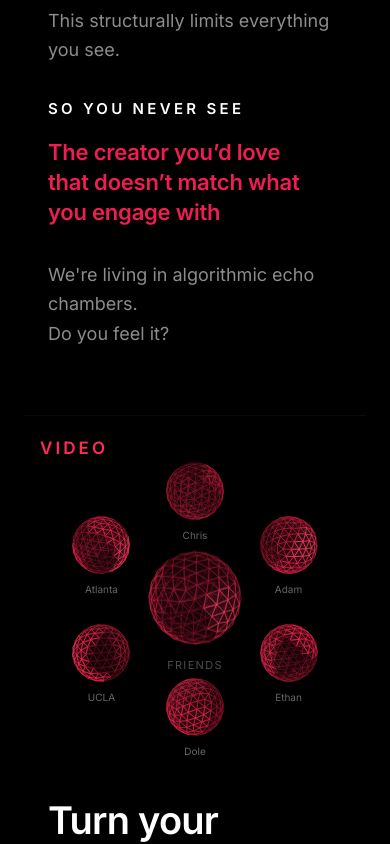
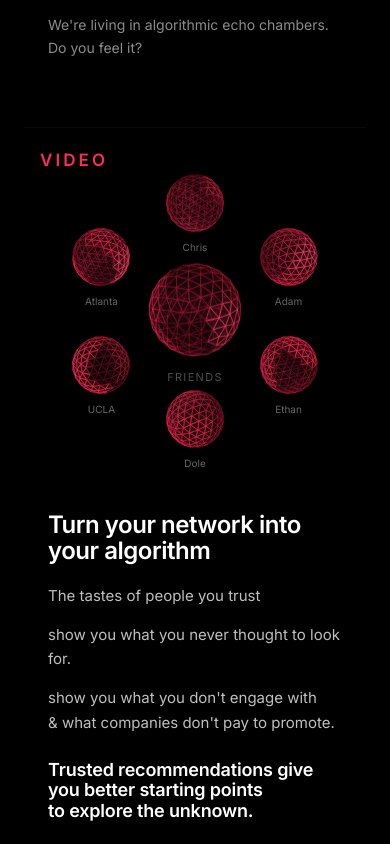
Before and after one commit to sn-ux/blueprint, a Next.js app: page / in a window 390 px wide. Shown: the part 1800-2644 px from the top of the page. Built offline with nearby package versions, Linux system fonts and the light colour scheme; no server answers; the database is empty.

Commit message:
Add Connect page with email contact box

```diff
--- a/app/page.tsx
+++ b/app/page.tsx
@@ -2684,7 +2684,7 @@ export default function LandingPage() {
           {/* ── Group 1: Headline ─────────────────────────────────────────────── */}
           <div style={{ maxWidth: 600 }}>
             <h2
-              className="text-[52px] md:text-[60px] lg:text-[64px] font-semibold leading-[1.05] text-white"
+              className="text-[28px] md:text-[60px] lg:text-[64px] font-semibold leading-[1.05] text-white"
               style={{ letterSpacing: "-0.02em" }}
             >
               The internet runs on one bad model.
@@ -2699,7 +2699,7 @@ export default function LandingPage() {
               {/* CSS grid: col1 = fixed-width label, col2 = arrow, col3 = description.
                   Guarantees → sits on exactly the same vertical axis for both rows. */}
               <p
-                className="text-[20px] md:text-[22px] font-normal leading-[1.45]"
+                className="text-[15px] leading-[1.65] md:text-[22px] md:leading-[1.45] font-normal"
                 style={{ display: "grid", gridTemplateColumns: "5em 2em 1fr", alignItems: "baseline" }}
               >
                 <strong style={{ color: "rgba(255,255,255,0.97)", letterSpacing: "0.08em", fontFamily: "ui-monospace, monospace" }}>SEARCH</strong>
@@ -2707,7 +2707,7 @@ export default function LandingPage() {
                 <span style={{ color: "rgba(255,255,255,0.75)" }}>shows what you know to look for</span>
               </p>
               <p
-                className="text-[20px] md:text-[22px] font-normal leading-[1.45]"
+                className="text-[15px] leading-[1.65] md:text-[22px] md:leading-[1.45] font-normal"
                 style={{ display: "grid", gridTemplateColumns: "5em 2em 1fr", alignItems: "baseline" }}
               >
                 <strong style={{ color: "rgba(255,255,255,0.97)", letterSpacing: "0.08em", fontFamily: "ui-monospace, monospace" }}>FEED</strong>
@@ -2720,7 +2720,7 @@ export default function LandingPage() {
           {/* ── Bridge: structural consequence ───────────────────────────────── */}
           <div className="mt-[6vh]" style={{ maxWidth: 600 }}>
             <p
-              className="text-[18px] md:text-[19px] font-normal leading-relaxed"
+              className="text-[14px] leading-relaxed md:text-[19px] font-normal"
               style={{ color: "rgba(255,255,255,0.55)" }}
             >
               This structurally limits everything you see.
@@ -2730,7 +2730,7 @@ export default function LandingPage() {
           {/* ── Group 3: SO YOU NEVER SEE + rotating line ────────────────────── */}
           {/* minHeight covers label + gap + 2 lines of carousel at 25px max.
               Container dimensions never change → nothing above/below shifts. */}
-          <div className="mt-[4vh]" style={{ maxWidth: 600, minHeight: 130 }}>
+          <div className="mt-[4vh]" style={{ maxWidth: 600, minHeight: isMobile ? 80 : 130 }}>
             {/* "SO YOU NEVER SEE" — strong transition marker, not a whisper */}
             <p
               className="text-[15px] font-semibold uppercase"
@@ -2741,7 +2741,7 @@ export default function LandingPage() {
             {/* Carousel line — grown to feel like a key statement            */}
             <p
               key={discoveryIdx}
-              className="text-[22px] md:text-[25px] font-semibold leading-snug mt-4"
+              className="text-[17px] md:text-[25px] font-semibold leading-snug mt-4"
               style={{
                 color: COMPANIES[discoveryIdx].accent,
                 animation: "fadeSlideUp 0.45s ease-out",
@@ -2756,7 +2756,7 @@ export default function LandingPage() {
           {/* ── Group 4: Final tagline ────────────────────────────────────────── */}
           <div className="mt-8" style={{ maxWidth: 600 }}>
             <p
-              className="text-[18px] md:text-[19px] font-normal leading-relaxed"
+              className="text-[14px] leading-relaxed md:text-[19px] font-normal"
               style={{ color: "rgba(255,255,255,0.55)" }}
             >
               We&apos;re living in algorithmic echo chambers.<br />
@@ -3362,32 +3362,32 @@ export default function LandingPage() {
           <div style={{ maxWidth: 620 }}>
 
             {/* Headline */}
-            <h2 className="text-[38px] md:text-[42px] font-semibold leading-[1.07] text-white" style={{ letterSpacing: "-0.02em" }}>
+            <h2 className="text-[24px] md:text-[42px] font-semibold leading-[1.07] text-white" style={{ letterSpacing: "-0.02em" }}>
               Turn your network into your algorithm
             </h2>
 
             {/* Sub-head — matches body copy exactly */}
-            <p className="text-[20px] md:text-[22px] font-normal leading-[1.45]"
-              style={{ color: "rgba(255,255,255,0.75)", marginTop: 40 }}>
+            <p className="text-[15px] leading-[1.65] md:text-[22px] md:leading-[1.45] font-normal"
+              style={{ color: "rgba(255,255,255,0.75)", marginTop: isMobile ? 20 : 40 }}>
               The tastes of people you trust
             </p>
 
             {/* Body line 1 */}
-            <p className="text-[20px] md:text-[22px] font-normal leading-[1.45]"
-              style={{ color: "rgba(255,255,255,0.75)", marginTop: 32 }}>
+            <p className="text-[15px] leading-[1.65] md:text-[22px] md:leading-[1.45] font-normal"
+              style={{ color: "rgba(255,255,255,0.75)", marginTop: isMobile ? 14 : 32 }}>
               show you what you never thought to look for.
             </p>
 
             {/* Body line 2 */}
-            <p className="text-[20px] md:text-[22px] font-normal leading-[1.45]"
-              style={{ color: "rgba(255,255,255,0.75)", marginTop: 24 }}>
+            <p className="text-[15px] leading-[1.65] md:text-[22px] md:leading-[1.45] font-normal"
+              style={{ color: "rgba(255,255,255,0.75)", marginTop: isMobile ? 14 : 24 }}>
               show you what you don&apos;t engage with<br />
               &amp; what companies don&apos;t pay to promote.
             </p>
 
             {/* Final lines — payoff */}
-            <p className="text-[26px] md:text-[28px] font-semibold leading-[1.15] text-white"
-              style={{ letterSpacing: "-0.01em", marginTop: 48 }}>
+            <p className="text-[18px] md:text-[28px] font-semibold leading-[1.15] text-white"
+              style={{ letterSpacing: "-0.01em", marginTop: isMobile ? 24 : 48 }}>
               Trusted recommendations give you better starting points<br />
               to explore the unknown.
             </p>
@@ -3413,39 +3413,39 @@ export default function LandingPage() {
           <div style={{ maxWidth: isMobile ? "100%" : 540 }}>
 
             {/* Headline */}
-            <h2 className="text-[38px] md:text-[42px] font-semibold leading-[1.07] text-white" style={{ letterSpacing: "-0.02em" }}>
+            <h2 className="text-[24px] md:text-[42px] font-semibold leading-[1.07] text-white" style={{ letterSpacing: "-0.02em" }}>
               Every place has a taste.
             </h2>
 
             {/* Body line 1 */}
-            <p className="text-[20px] md:text-[22px] font-normal leading-[1.45]"
-              style={{ color: "rgba(255,255,255,0.75)", marginTop: 32 }}>
+            <p className="text-[15px] leading-[1.65] md:text-[22px] md:leading-[1.45] font-normal"
+              style={{ color: "rgba(255,255,255,0.75)", marginTop: isMobile ? 16 : 32 }}>
               Neighborhoods. Cities. Countries.<br />
               Each one surfaces something different.
             </p>
 
             {/* Body line 2 */}
-            <p className="text-[20px] md:text-[22px] font-normal leading-[1.45]"
-              style={{ color: "rgba(255,255,255,0.75)", marginTop: 24 }}>
+            <p className="text-[15px] leading-[1.65] md:text-[22px] md:leading-[1.45] font-normal"
+              style={{ color: "rgba(255,255,255,0.75)", marginTop: isMobile ? 12 : 24 }}>
               Each one sees what you don&apos;t.
             </p>
 
             {/* Body line 3 */}
-            <p className="text-[20px] md:text-[22px] font-normal leading-[1.45]"
-              style={{ color: "rgba(255,255,255,0.75)", marginTop: 24 }}>
+            <p className="text-[15px] leading-[1.65] md:text-[22px] md:leading-[1.45] font-normal"
+              style={{ color: "rgba(255,255,255,0.75)", marginTop: isMobile ? 12 : 24 }}>
               Step into them.
             </p>
 
             {/* Body line 4 */}
-            <p className="text-[20px] md:text-[22px] font-normal leading-[1.45]"
-              style={{ color: "rgba(255,255,255,0.75)", marginTop: 24 }}>
+            <p className="text-[15px] leading-[1.65] md:text-[22px] md:leading-[1.45] font-normal"
+              style={{ color: "rgba(255,255,255,0.75)", marginTop: isMobile ? 12 : 24 }}>
               You&apos;re no longer limited by what you know<br />
               or what you&apos;re shown.
             </p>
 
             {/* Final CTA — larger, semibold, full white */}
-            <p className="text-[26px] md:text-[28px] font-semibold leading-[1.15] text-white"
-              style={{ letterSpacing: "-0.01em", marginTop: 48 }}>
+            <p className="text-[18px] md:text-[28px] font-semibold leading-[1.15] text-white"
+              style={{ letterSpacing: "-0.01em", marginTop: isMobile ? 24 : 48 }}>
               Leave the limits of your algorithm behind.
             </p>
 
```
